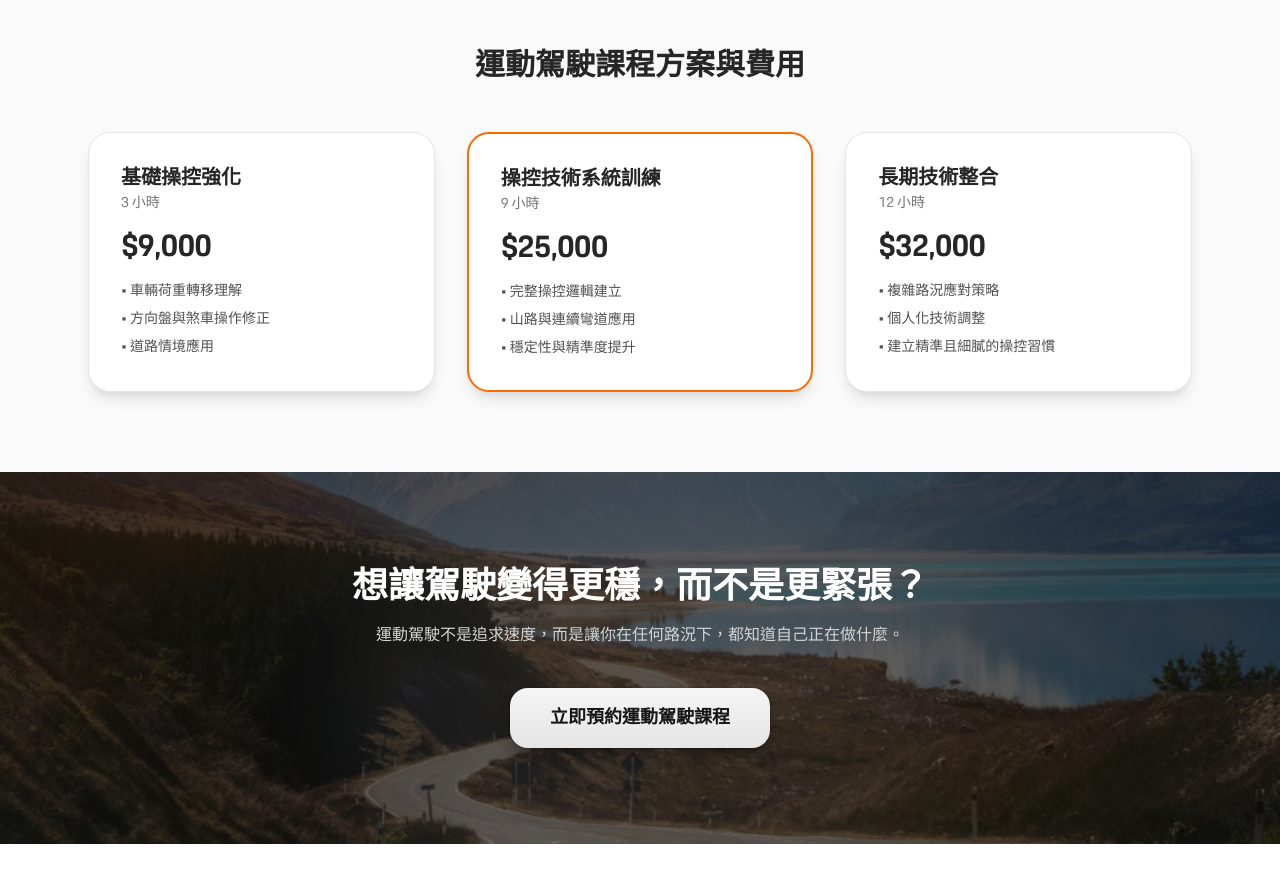
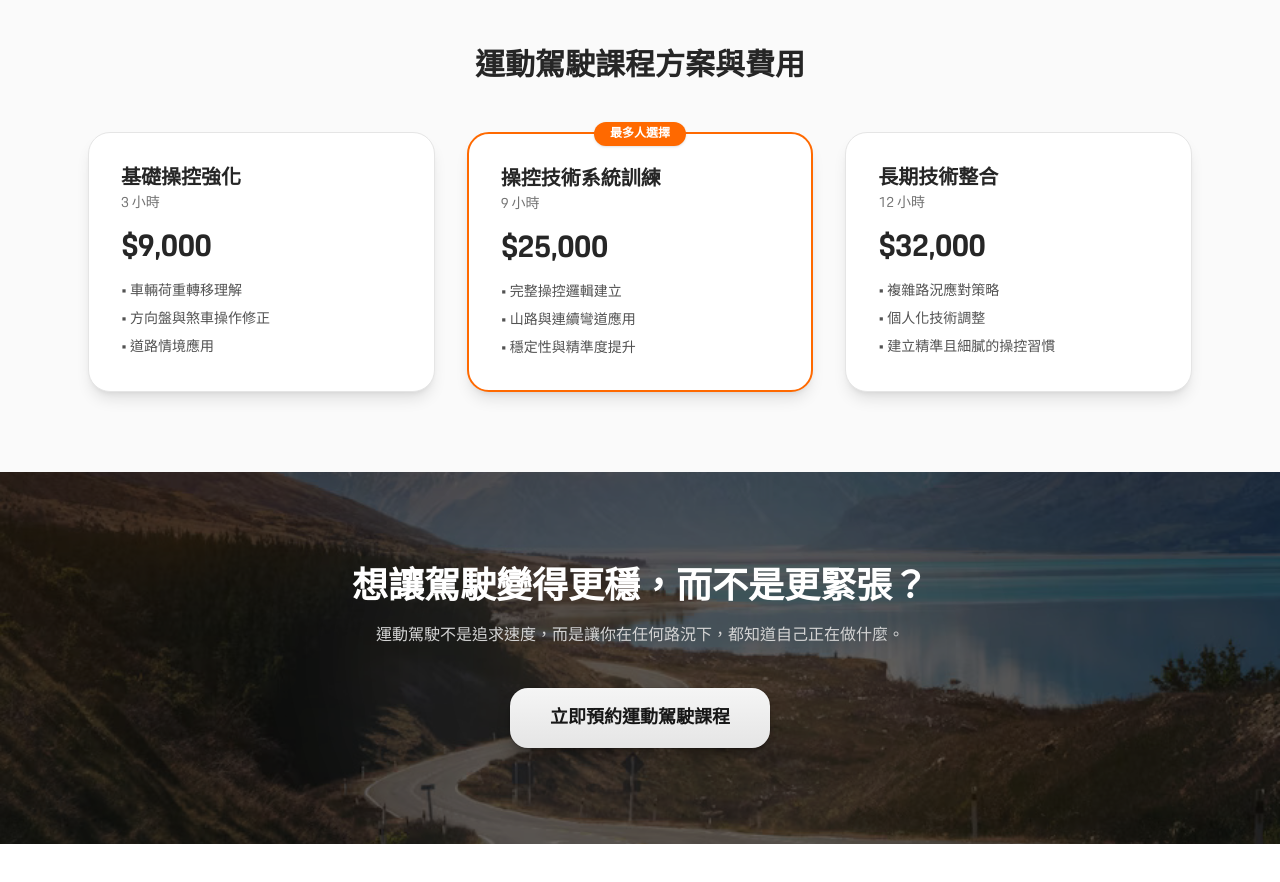
Before and after one commit to laurelke/drivemate-web, a Next.js app: page /courses/sport-driving in a window 1280 px wide. Shown: the part 1040-1922 px from the top of the page. Built offline with nearby package versions, Linux system fonts and the light colour scheme; a web font is replaced by a local one.

Commit message:
feat: unify course pages layout and design

```diff
--- a/app/courses/sport-driving/SportDrivingClient.tsx
+++ b/app/courses/sport-driving/SportDrivingClient.tsx
@@ -112,15 +112,31 @@ export default function SportDrivingClient() {
              ].map((plan) => (
         <div
           key={plan.title}
-                className={`rounded-3xl bg-white p-8 shadow-lg ${
-                  plan.highlight ? 'border-2 border-orange-500' : 'border'
+          className={`relative rounded-3xl bg-white p-8 shadow-lg ${
+            plan.highlight
+              ? 'border-2 border-orange-500'
+              : 'border border-neutral-200'
           }`}
         >
+          {/* 最多人選擇 */}
+          {plan.highlight && (
+            <span
+              className="
+                absolute -top-3 left-1/2 -translate-x-1/2
+                rounded-full bg-orange-500 px-4 py-1
+                text-xs font-semibold text-white
+                shadow
+              "
+            >
+              最多人選擇
+            </span>
+          )}
+
           <h3 className="text-xl font-semibold">{plan.title}</h3>
-                <p className="text-sm text-neutral-500">
-                  {plan.hours}
-                </p>
+          <p className="text-sm text-neutral-500">{plan.hours}</p>
+
           <p className="my-4 text-3xl font-bold">{plan.price}</p>
+
           <ul className="space-y-2 text-sm text-neutral-600">
             {plan.items.map((item) => (
               <li key={item}>• {item}</li>
```
Lines whose indentation alone changed are shown as unchanged.
